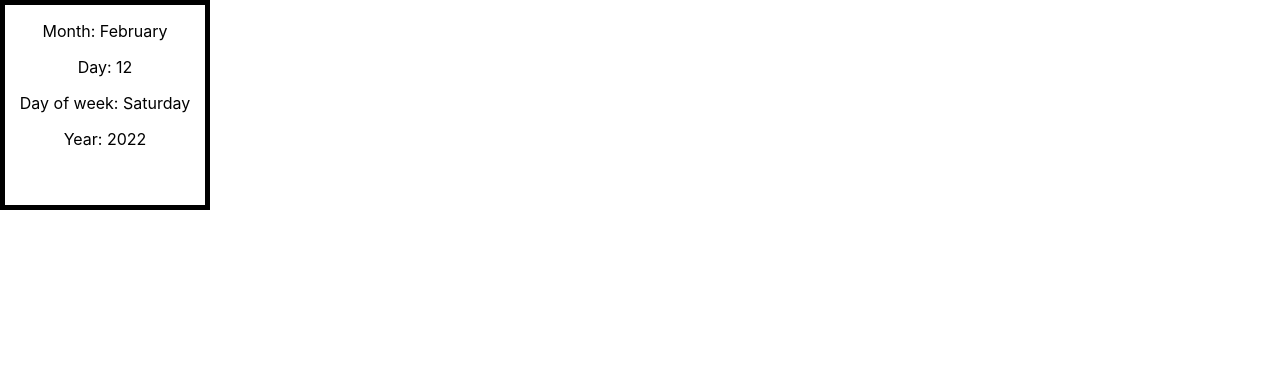
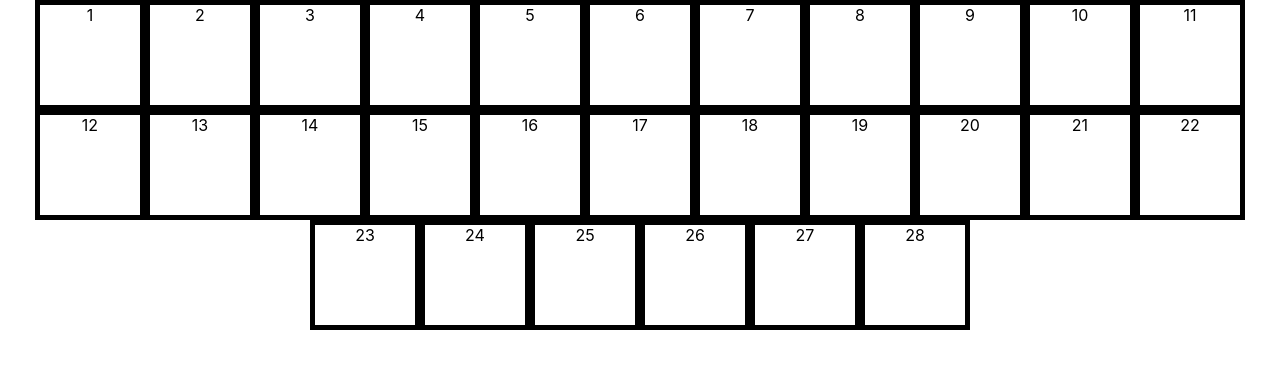
Before and after one commit to EsfahaniMichael/calendar-app, a React (Create React App) app: page / in a window 1280 px wide. Shown: the top 368 px of the page. Built offline with nearby package versions, Linux system fonts and the light colour scheme.

Commit message:
adding functionality to month selection

```diff
--- a/src/App.js
+++ b/src/App.js
@@ -1,9 +1,19 @@
+import {React, useState, useRef } from 'react';
 import './App.css';
+import {months, days, daysOfWeek} from './helpers/yearInfo';
+
 import Month from './components/month';
+
+
 function App() {
+  const [currentMonth, changeCurrentMonth] = useState(2);
+  function getMonthInfo(){
+    //  changeCurrentMonth(parseInt(months.indexOf(currentMonth)));
+  }
+  // console.log(currentMonth)
   return (
     <div className="App">
-     <Month monthSelected="July"/>
+     <Month monthSelected={currentMonth}/>
     </div>
   );
 }
--- a/src/components/calendar.css
+++ b/src/components/calendar.css
@@ -1,5 +1,7 @@
 .dayParent{
-    width: 200px;
-    height: 200px;
+    width: 100px;
+    height: 100px;
     border-style: solid;
-    border-width: 5px;}
+    border-width: 5px;
+    display: inline-block;
+}
--- a/src/components/day.js
+++ b/src/components/day.js
@@ -3,7 +3,6 @@ import {currentMonth, currentDay, currentDayNum, currentYear} from '../helpers/y
 import './calendar.css';
 
 function Day(props){
-   console.log(props.month)
     return (
         <div className='dayParent'>
             <p>Month: {currentMonth}</p>
--- a/src/components/month.js
+++ b/src/components/month.js
@@ -4,8 +4,18 @@ import Day from './day';
 import './calendar.css';
 
 function Month(props){
+    const getDaysInMonth = function(month,year) {
+       return new Date(year, month, 0).getDate();
+      };
+      console.log(getDaysInMonth(props.monthSelected, 2022))
+    const daysArray = ([...Array(getDaysInMonth(props.monthSelected, 2022)).keys()].map(x => x+1));
+    const allDays = daysArray.map((day) =>
+    <div className='dayParent' key={day.toString()}>
+        {day.toString()}
+    </div>
+    )
     return (
-        <Day month={props.monthSelected}/>
+        [allDays]
     )
 }
 
```
